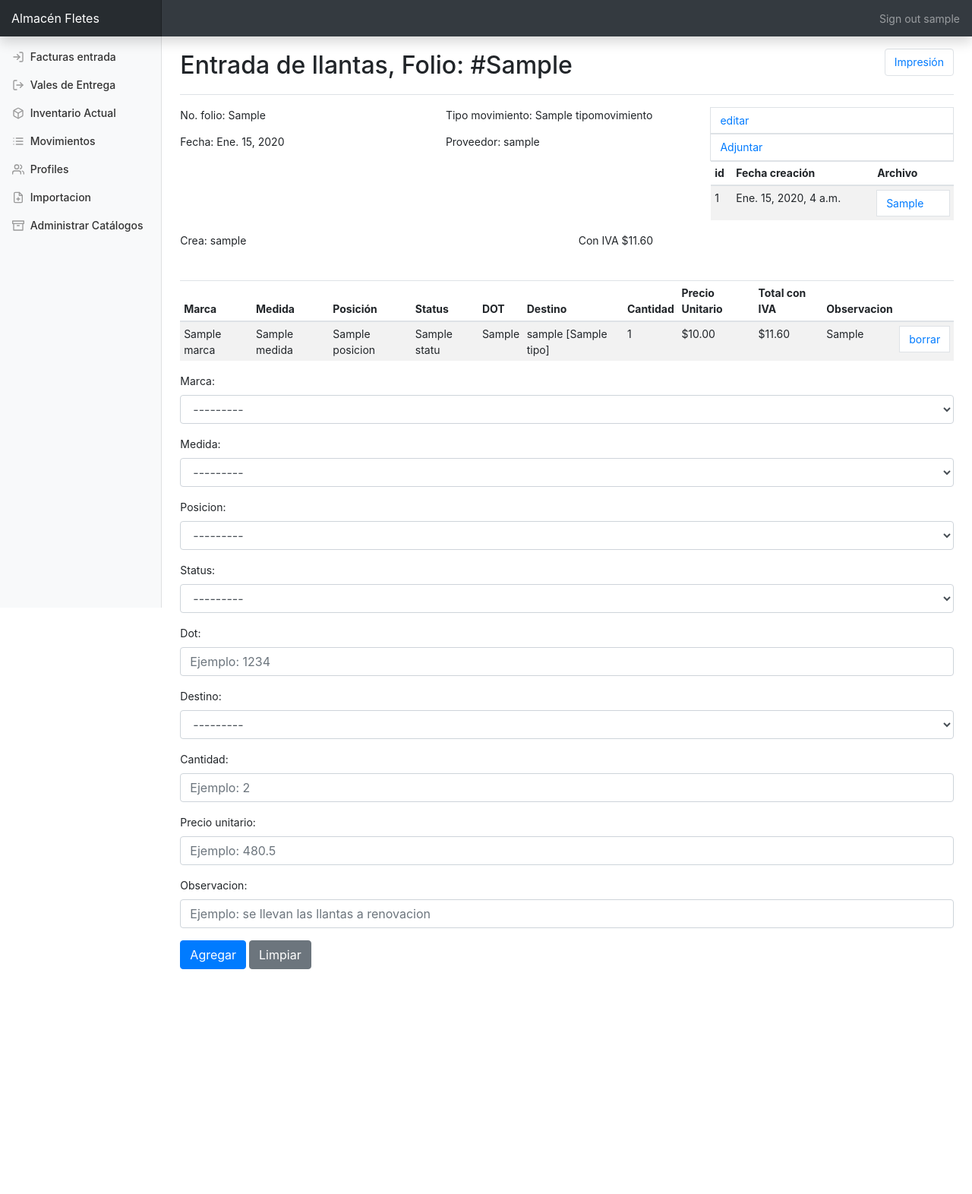
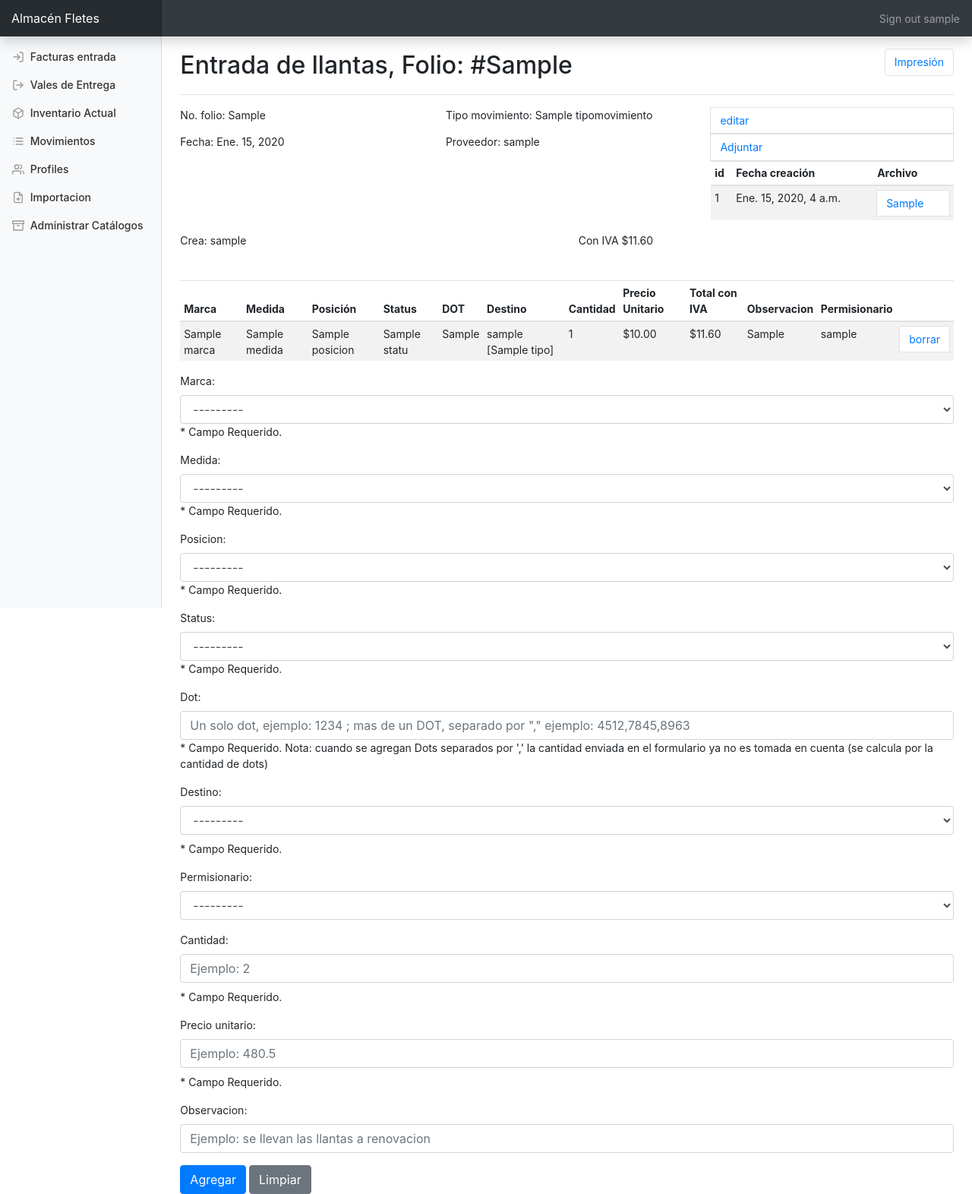
Before and after one commit to ramirovazq/mialmacen, a Django app: page /llantas/entrada/1/ in a window 1280 px wide. Shown: the whole page at 76% size. Before the commit the page ends 1276 px from the top, so only its background shows below. Run offline with Django 3.2, Linux system fonts and the light colour scheme; a user stored in the database is signed in; tables that the repository leaves empty hold one stand-in row (values such as "Sample post"); some libraries are stand-ins or nearby versions.

Commit message:
ahora se pueden agregar mas de una llanta, al poner varios Dots separados por comma

```diff
--- a/almacen/llantas/forms.py
+++ b/almacen/llantas/forms.py
@@ -3,6 +3,7 @@ from django.forms import ModelForm, ModelChoiceField
 from django.db.models import Q
 from .models import Movimiento, TipoMovimiento, Marca, Medida, Posicion, Status, Vale, Llanta, ImportacionMovimientos, AdjuntoVale
 from persona.models import Profile
+from .utils import agrupacion_dots, devuelve_llanta
 
 class FilterForm(forms.Form):
 
@@ -184,29 +185,37 @@ class DestinoBodegaChoiceField(ModelChoiceField):
     def label_from_instance(self, obj):
         return "%s" % (obj)
 
+class PermisionarioChoiceField(ModelChoiceField):
+    def label_from_instance(self, obj):
+        return "%s" % (obj)
+
 
 class NewLlantaForm(forms.Form):
 
     marca = MarcaChoiceField(
                 required=True,
+                help_text="* Campo Requerido.",
                 queryset=Marca.objects.all().order_by('nombre'),
                 widget=forms.Select(attrs={'class':'form-control m-b'})
     )
 
     medida = MarcaChoiceField(
                 required=True,
+                help_text="* Campo Requerido.",
                 queryset=Medida.objects.all().order_by('nombre'),
                 widget=forms.Select(attrs={'class':'form-control m-b'})
     )
 
     posicion = MarcaChoiceField(
                 required=True,
+                help_text="* Campo Requerido.",
                 queryset=Posicion.objects.all().order_by('nombre'),
                 widget=forms.Select(attrs={'class':'form-control m-b'})
     )
 
     status = MarcaChoiceField(
                 required=True,
+                help_text="* Campo Requerido.",
                 queryset=Status.objects.all().order_by('nombre'),
                 widget=forms.Select(attrs={'class':'form-control m-b'})
     )
@@ -215,21 +224,31 @@ class NewLlantaForm(forms.Form):
             required=True,
             label='Dot',
             max_length="100",
+            help_text="* Campo Requerido. Nota: cuando se agregan Dots separados por ',' la cantidad enviada en el formulario ya no es tomada en cuenta (se calcula por la cantidad de dots)",
             widget=forms.TextInput(
                 attrs={
                 'class':'form-control',
-                'placeholder':'Ejemplo: 1234'
+                'placeholder':'Un solo dot, ejemplo: 1234 ; mas de un DOT, separado por "," ejemplo: 4512,7845,8963'
                 }
     ))
 
     destino = DestinoBodegaChoiceField(
                 required=True,
+                help_text="* Campo Requerido.",
                 queryset=Profile.objects.filter(tipo__nombre="BODEGA"),#( Q(tipo__nombre="BODEGA") | Q(tipo__nombre="ECONOMICO")),#NOECONOMICO
                 widget=forms.Select(attrs={'class':'form-control mb-2 mr-sm-2'})
     )
 
+    permisionario = PermisionarioChoiceField(
+                required=False,
+                queryset=Profile.objects.filter(tipo__nombre="PERMISIONARIO"),#( Q(tipo__nombre="BODEGA") | Q(tipo__nombre="ECONOMICO")),#NOECONOMICO
+                widget=forms.Select(attrs={'class':'form-control mb-2 mr-sm-2'})
+    )
+
+
     cantidad  = forms.IntegerField(
                 required=True,
+                help_text="* Campo Requerido.",
                 min_value=1,
                 widget=forms.TextInput(
                 attrs={
@@ -240,6 +259,7 @@ class NewLlantaForm(forms.Form):
 
     precio_unitario  = forms.FloatField(
                 required=True,
+                help_text="* Campo Requerido.",
                 min_value=0,
                 widget=forms.TextInput(
                 attrs={
@@ -265,33 +285,48 @@ class NewLlantaForm(forms.Form):
         status = self.cleaned_data['status']
         dot = self.cleaned_data['dot']
 
-        llanta_already_exist = False
-        llantas = Llanta.objects.filter(marca=marca, medida=medida, posicion=posicion, status=status, dot=dot)
-        if len(llantas) > 0:
-            llanta_already_exist = True
-            llanta = llantas[0]
-        else:
-            llanta = Llanta.objects.create(marca=marca, medida=medida, posicion=posicion, status=status, dot=dot)
+        dot_list = [x.strip() for x in dot.split(",")]
+        cantidad_enviada = False
+        if len(dot_list) <= 1:
+            cantidad_enviada = True
+        dot_diccionario = agrupacion_dots(dot_list) # de la forma {'3218': 2, '3628': 1, '3618': 2}
 
         destino = self.cleaned_data['destino']
-        cantidad = self.cleaned_data['cantidad']
+        cantidad_form = self.cleaned_data['cantidad']
         precio_unitario = self.cleaned_data['precio_unitario']
         observacion = self.cleaned_data['observacion']
+        permisionario = self.cleaned_data['permisionario']
 
-        movimiento = Movimiento(
-            vale=obj,
-            tipo_movimiento=obj.tipo_movimiento,
-            fecha_movimiento = obj.fecha_vale,
-            origen=obj.persona_asociada,
-            destino=destino,
-            llanta=llanta,
-            cantidad=cantidad,
-            precio_unitario=precio_unitario,
-            creador=obj.creador_vale,
-            observacion= observacion,
-        )
-        movimiento.save()
-        return llanta_already_exist, movimiento
+        dicc_movimiento = {
+            "vale": obj,
+            "tipo_movimiento":obj.tipo_movimiento,
+            "fecha_movimiento": obj.fecha_vale,
+            "origen":obj.persona_asociada,
+            "destino":destino,
+            "precio_unitario":precio_unitario,
+            "creador":obj.creador_vale,
+            "observacion":observacion,
+        }
+        if permisionario:
+            dicc_movimiento["permisionario"] = permisionario
+
+        l_movimiento = []
+        l_already_exist = []
+
+        for dot, cantidad in dot_diccionario.items():
+            llanta, ya_existia = devuelve_llanta(marca, medida, posicion, status, dot)
+            l_already_exist.append(ya_existia)
+            dicc_movimiento['llanta'] = llanta
+
+            if cantidad_enviada: # se usa la cantidad enviada en el formulario cuando solo se envia un DOT
+                dicc_movimiento['cantidad'] = cantidad_form
+                movimiento = Movimiento(**dicc_movimiento)
+            else:
+                dicc_movimiento['cantidad'] = cantidad
+                movimiento = Movimiento(**dicc_movimiento)
+            movimiento.save()
+            l_movimiento.append(movimiento)
+        return l_already_exist, l_movimiento
 
 
 
--- a/almacen/llantas/models.py
+++ b/almacen/llantas/models.py
@@ -227,6 +227,9 @@ class Llanta(models.Model):
             blank=True,
             null = True,
             default=100)
+
+    def __str__(self):
+        return "{} {} {} {} {} {} {}".format(self.id, self.marca.nombre, self.medida.nombre, self.posicion.nombre, self.status.nombre, self.dot, self.porciento_vida)
 
 
     def movimientos_entrada(self):
--- a/almacen/llantas/templates/entrada_add.html
+++ b/almacen/llantas/templates/entrada_add.html
@@ -74,6 +74,7 @@
                   <th> Total sin IVA </th>
                   {% endif %}
                   <th> Observacion </th>
+                  <th> Permisionario </th>
                   <th>  </th>
                 </tr>
               </thead>
@@ -90,6 +91,7 @@
                   <td>${{movimiento.precio_unitario|floatformat:2|intcomma}} </td>
                   <td>${{movimiento.precio_total|floatformat:2|intcomma}} </td>
                   <td>{{movimiento.observacion}} </td>
+                  <td>{{movimiento.permisionario.user.username}} </td>
                   <td><a class="page-link" href="{% url 'entrada_erase_movimiento' vale.id  movimiento.id %}">borrar</a></td>
                 </tr>
                 {% endfor %}
--- a/almacen/llantas/views.py
+++ b/almacen/llantas/views.py
@@ -199,7 +199,7 @@ def entrada_add(request, vale_id):
                 messages.add_message(request, messages.INFO, 'Ya existia una llanta con esas caracteristicas.')
             else:
                 messages.add_message(request, messages.SUCCESS, 'Se crea una llanta con las nuevas caracteristicas.')
-            messages.add_message(request, messages.SUCCESS, 'Se adiciona el movimiento de entrada {}'.format(movimiento.id))
+            messages.add_message(request, messages.SUCCESS, 'Se adiciona el movimiento de entrada {}'.format(movimiento))
             return HttpResponseRedirect(reverse('entrada_add', args=[obj.id]))
     else:
         form = NewLlantaForm()
```
Also changed, not shown: almacen/llantas/utils.py (+24 -0 lines).
